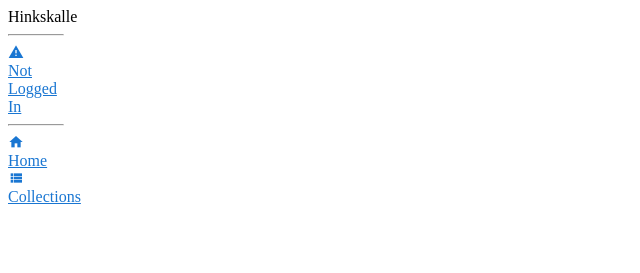
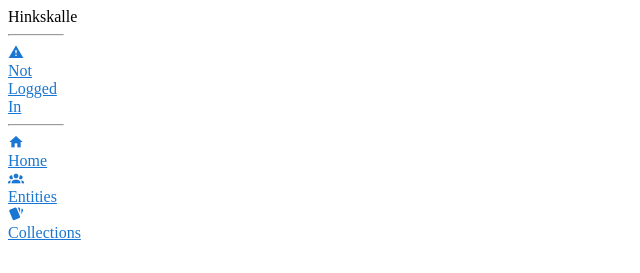
Before and after one commit to csf-ngs/hinkskalle, a Vue app in the folder frontend/: page / in a window 1280 px wide. Shown: the top 273 px of the page, without its empty margins (0-640 px from the left). Built offline with nearby package versions, Linux system fonts and the light colour scheme; what vue-clipboard2, vue-moment would draw is missing.

Commit message:
entities route

```diff
--- a/frontend/src/App.vue
+++ b/frontend/src/App.vue
@@ -18,7 +18,7 @@
             </v-list-item-content>
           </v-list-item>
           <v-list-item link :to="'/tokens'">
-            <v-list-item-icon><v-icon>mdi-lock-open</v-icon></v-list-item-icon>
+            <v-list-item-icon><v-icon>mdi-key-chain-variant</v-icon></v-list-item-icon>
             <v-list-item-content>
               <v-list-item-title>Tokens</v-list-item-title>
             </v-list-item-content>
@@ -40,11 +40,17 @@
             <v-list-item-title>Home</v-list-item-title>
           </v-list-item-content>
         </v-list-item>
+        <v-list-item link :to="'/entities'">
+          <v-list-item-icon><v-icon>mdi-account-group</v-icon></v-list-item-icon>
+          <v-list-item-content>
+            <v-list-item-title>Entities</v-list-item-title>
+          </v-list-item-content>
+        </v-list-item>
         <v-list-item link :to="'/collections'">
-        <v-list-item-icon><v-icon>mdi-view-list</v-icon></v-list-item-icon>
-        <v-list-item-content>
-          <v-list-item-title>Collections</v-list-item-title>
-        </v-list-item-content>
+          <v-list-item-icon><v-icon>mdi-cards</v-icon></v-list-item-icon>
+          <v-list-item-content>
+            <v-list-item-title>Collections</v-list-item-title>
+          </v-list-item-content>
         </v-list-item>
       </v-list>
     </v-navigation-drawer>
@@ -69,10 +75,11 @@ import Vue from 'vue';
 import { User } from './store/models';
 
 import { SnackbarType } from './store/modules/snackbar';
+import About from './views/About.vue';
 
 export default Vue.extend({
   name: 'App',
-  created: function () {
+    created: function () {
     const { $store, $router } = this;
     this.$store.commit('registerInterceptor', (err: AxiosError) => {
       return new Promise((resolve, reject) => {
--- a/frontend/src/router/index.ts
+++ b/frontend/src/router/index.ts
@@ -5,6 +5,7 @@ import Login from '../views/Login.vue';
 import Tokens from '../views/Tokens.vue';
 import Account from '../views/Account.vue';
 import Collections from '../views/Collections.vue';
+import Entities from '../views/Entities.vue';
 import store from '../store';
 
 Vue.use(VueRouter);
@@ -50,6 +51,12 @@ const routes: Array<RouteConfig> = [
     component: Collections,
     meta: { requiresAuth: true },
   },
+  {
+    path: '/entities',
+    name: 'Entities',
+    component: Entities,
+    meta: { requiresAuth: true },
+  }
 ];
 
 const router = new VueRouter({
```
Also changed, not shown: 1 other file (tests, documents, lock files or other folders).
